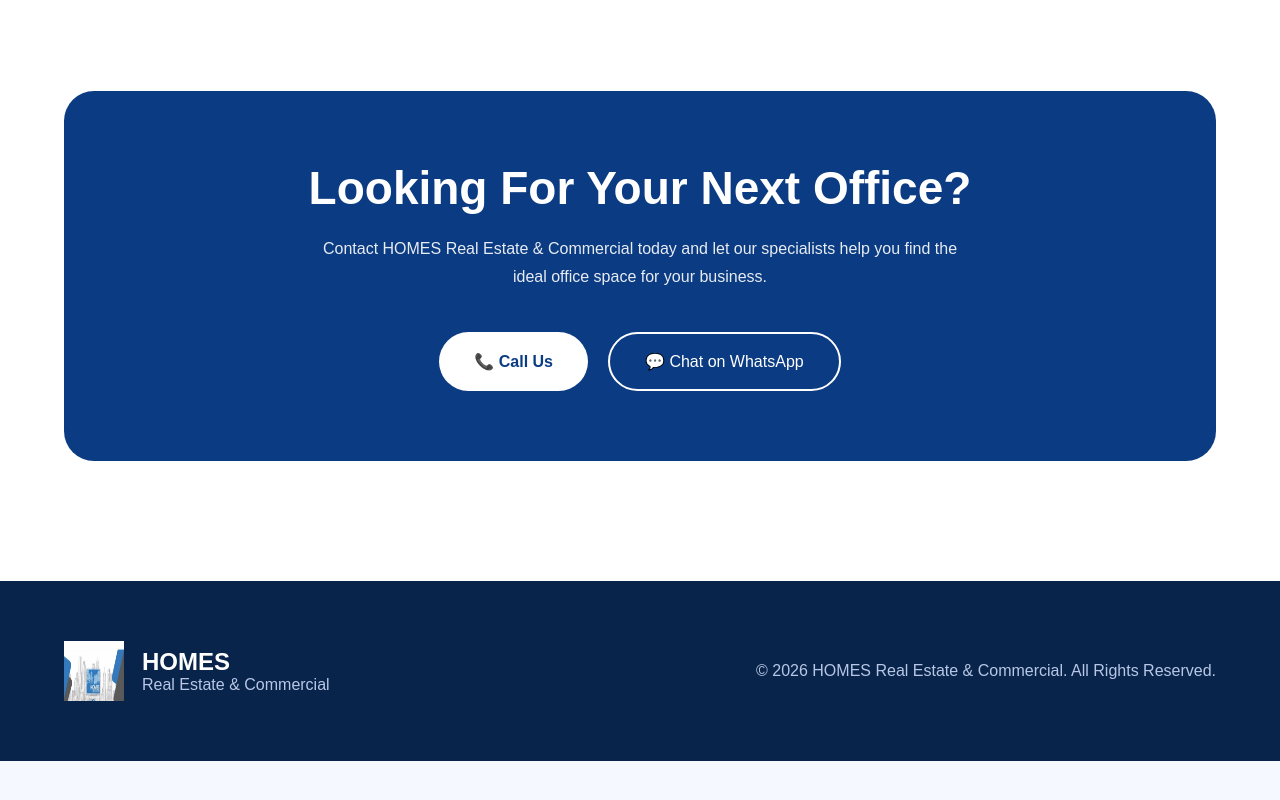
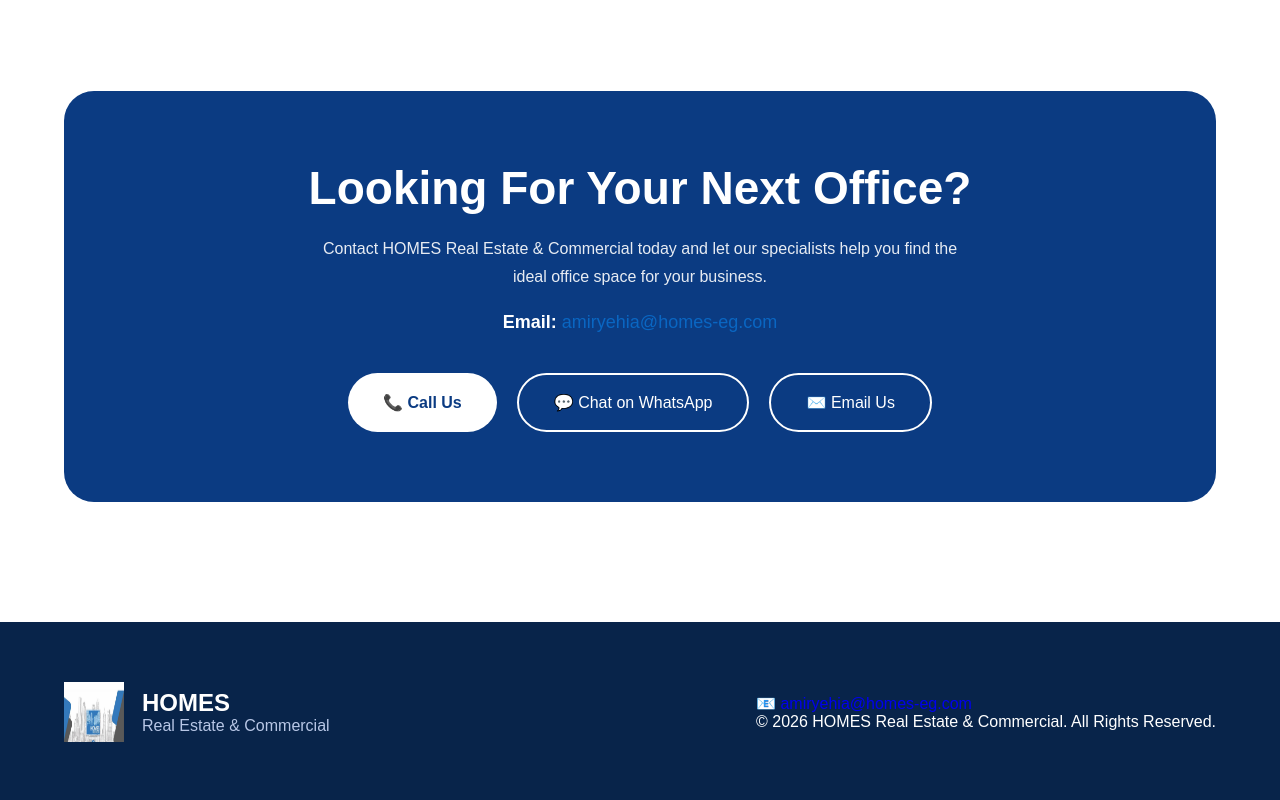
Before and after one commit to amiryehia/homes-real-estate, a Next.js app: page / in a window 1280 px wide. Shown: the part 3179-3979 px from the top of the page. Before the commit the page ends 3940 px from the top, so only its background shows below. Built offline with nearby package versions, Linux system fonts and the light colour scheme.

Commit message:
Update website

```diff
--- a/app/page.tsx
+++ b/app/page.tsx
@@ -423,21 +423,28 @@
 
 
 
-
 {/* ================= CONTACT ================= */}
 
 <section className="contact" id="contact">
 
   <div className="container contact-box">
 
-          <h2>
-            Looking For Your Next Office?
-          </h2>
+    <h2>Looking For Your Next Office?</h2>
 
     <p>
       Contact HOMES Real Estate & Commercial today and let our specialists
       help you find the ideal office space for your business.
     </p>
+
+    <div style={{ margin: "20px 0", fontSize: "18px" }}>
+      <strong>Email:</strong>{" "}
+      <a
+        href="mailto:amiryehia@homes-eg.com"
+        style={{ color: "#0A66C2", textDecoration: "none" }}
+      >
+        amiryehia@homes-eg.com
+      </a>
+    </div>
 
     <div className="contact-buttons">
 
@@ -455,11 +462,20 @@
         💬 Chat on WhatsApp
       </a>
 
+      <a
+        href="mailto:amiryehia@homes-eg.com"
+        className="secondary-btn"
+      >
+        ✉️ Email Us
+      </a>
+
     </div>
 
   </div>
 
 </section>
+
+
 
 
 
@@ -517,12 +533,19 @@
 
           </div>
 
-          <p className="copyright">
+          <div className="footer-contact">
+  <p>
+    📧{" "}
+    <a href="mailto:amiryehia@homes-eg.com">
+      amiryehia@homes-eg.com
+    </a>
+  </p>
 
+  <p>
     © 2026 HOMES Real Estate & Commercial.
     All Rights Reserved.
-
   </p>
+</div>
 
         </div>
 
```
Lines whose indentation alone changed are shown as unchanged.
